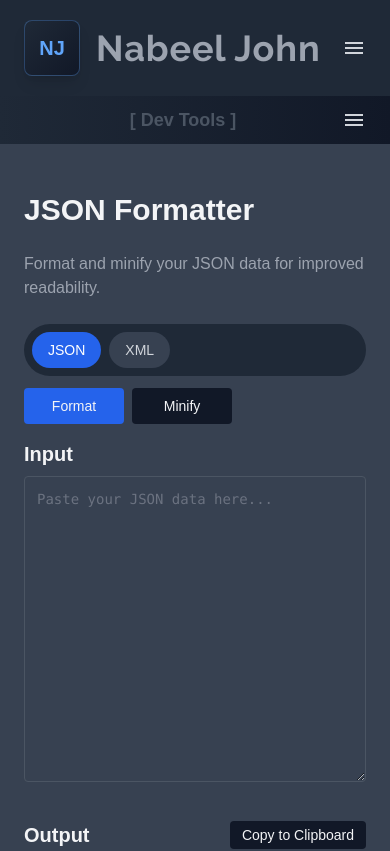
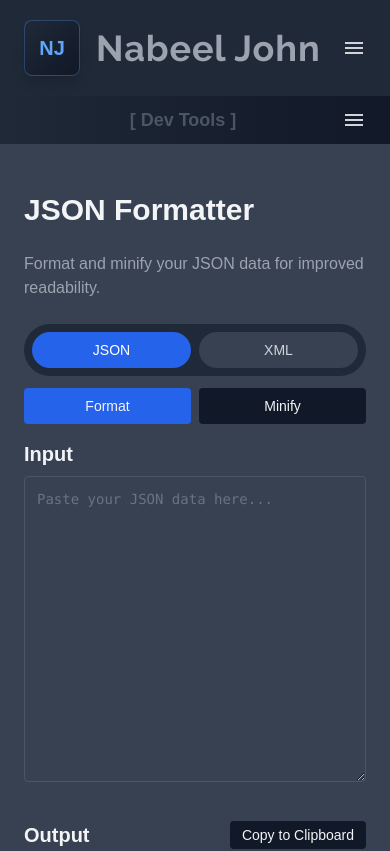
Before and after one commit to nabeeljohn/njohnweb, a Next.js app: page /tools/formatter/1 in a window 390 px wide. Shown: the top 851 px of the page. Built offline with nearby package versions, Linux system fonts and the light colour scheme.

Commit message:
ui updates for formatter

```diff
--- a/app/tools/formatter/[type]/page.tsx
+++ b/app/tools/formatter/[type]/page.tsx
@@ -44,16 +44,17 @@ export default function JSONXMLFormatter() {
             </p>
 
             {/* Toggle + Buttons Container */}
-<div className="flex flex-col sm:flex-row sm:items-center sm:justify-between gap-3 mb-4">
+            <div className="flex flex-col sm:flex-row sm:items-center sm:justify-between gap-3 mb-4">
+
                 {/* Left: Toggle JSON/XML */}
-                <div className="flex gap-2 bg-gray-800 p-2 rounded-full">
+                <div className="flex w-full sm:w-auto gap-2 bg-gray-800 p-2 rounded-full">
                     {["json", "xml"].map((type) => (
                         <button
                             key={type}
                             onClick={() => setInputType(type as "json" | "xml")}
-                            className={`px-4 py-2 rounded-full text-sm font-medium transition ${inputType === type
-                                ? "bg-blue-600 text-white"
-                                : "bg-gray-700 text-gray-300 hover:bg-gray-600"
+                            className={`flex-1 px-4 py-2 rounded-full text-sm font-medium transition ${inputType === type
+                                    ? "bg-blue-600 text-white"
+                                    : "bg-gray-700 text-gray-300 hover:bg-gray-600"
                                 }`}
                         >
                             {type.toUpperCase()}
@@ -62,16 +63,16 @@ export default function JSONXMLFormatter() {
                 </div>
 
                 {/* Right: Format / Minify */}
-                <div className="flex gap-2">
+                <div className="flex w-full sm:w-auto gap-2">
                     <button
                         onClick={() => handleFormat(output)}
-                        className="bg-blue-600 hover:bg-blue-700 px-6 py-2 rounded text-sm min-w-[100px]"
+                        className="flex-1 sm:flex-none bg-blue-600 hover:bg-blue-700 px-6 py-2 rounded text-sm"
                     >
                         Format
                     </button>
                     <button
                         onClick={() => handleMinify(output)}
-                        className="bg-gray-900 hover:bg-gray-800 px-6 py-2 rounded text-sm min-w-[100px]"
+                        className="flex-1 sm:flex-none bg-gray-900 hover:bg-gray-800 px-6 py-2 rounded text-sm"
                     >
                         Minify
                     </button>
```
